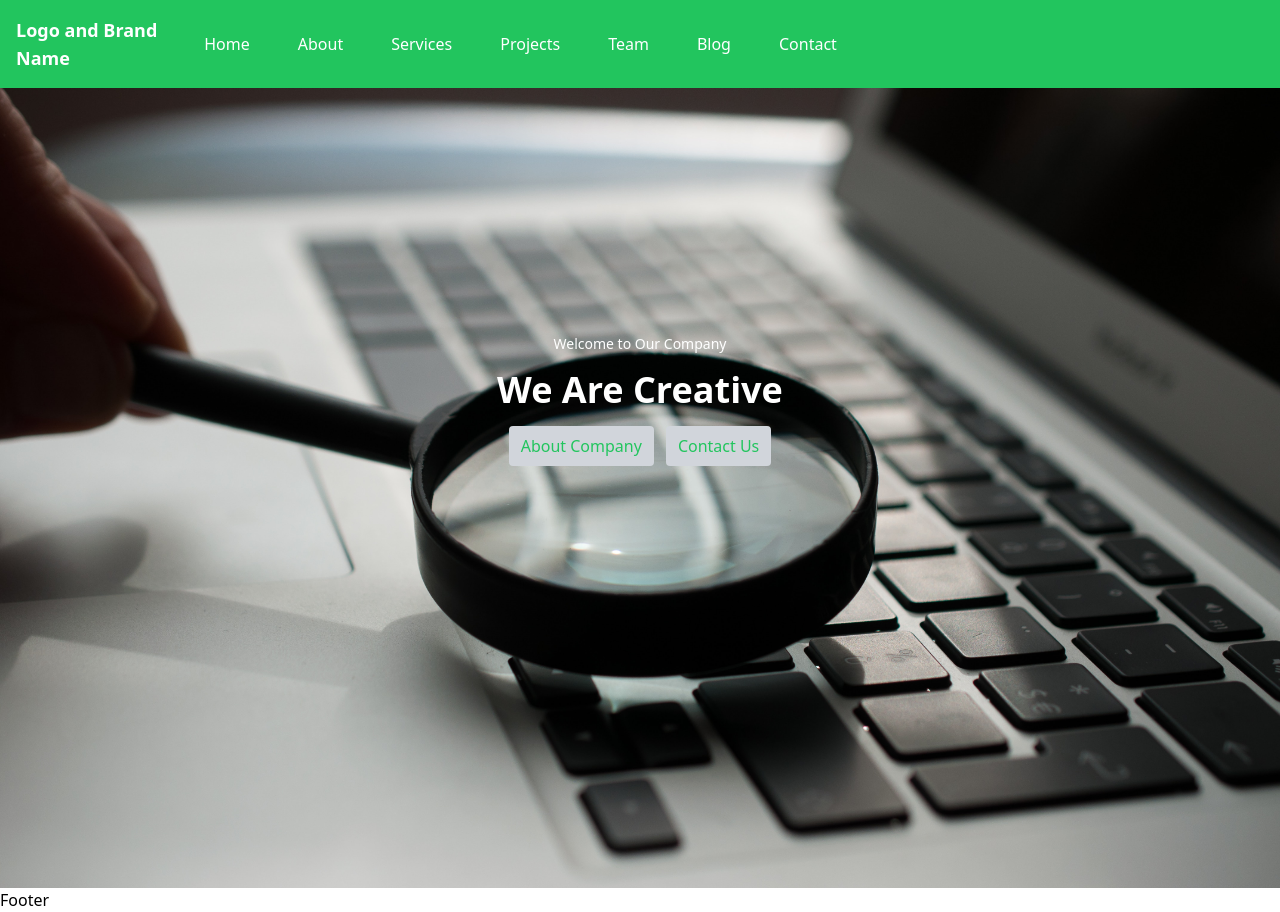
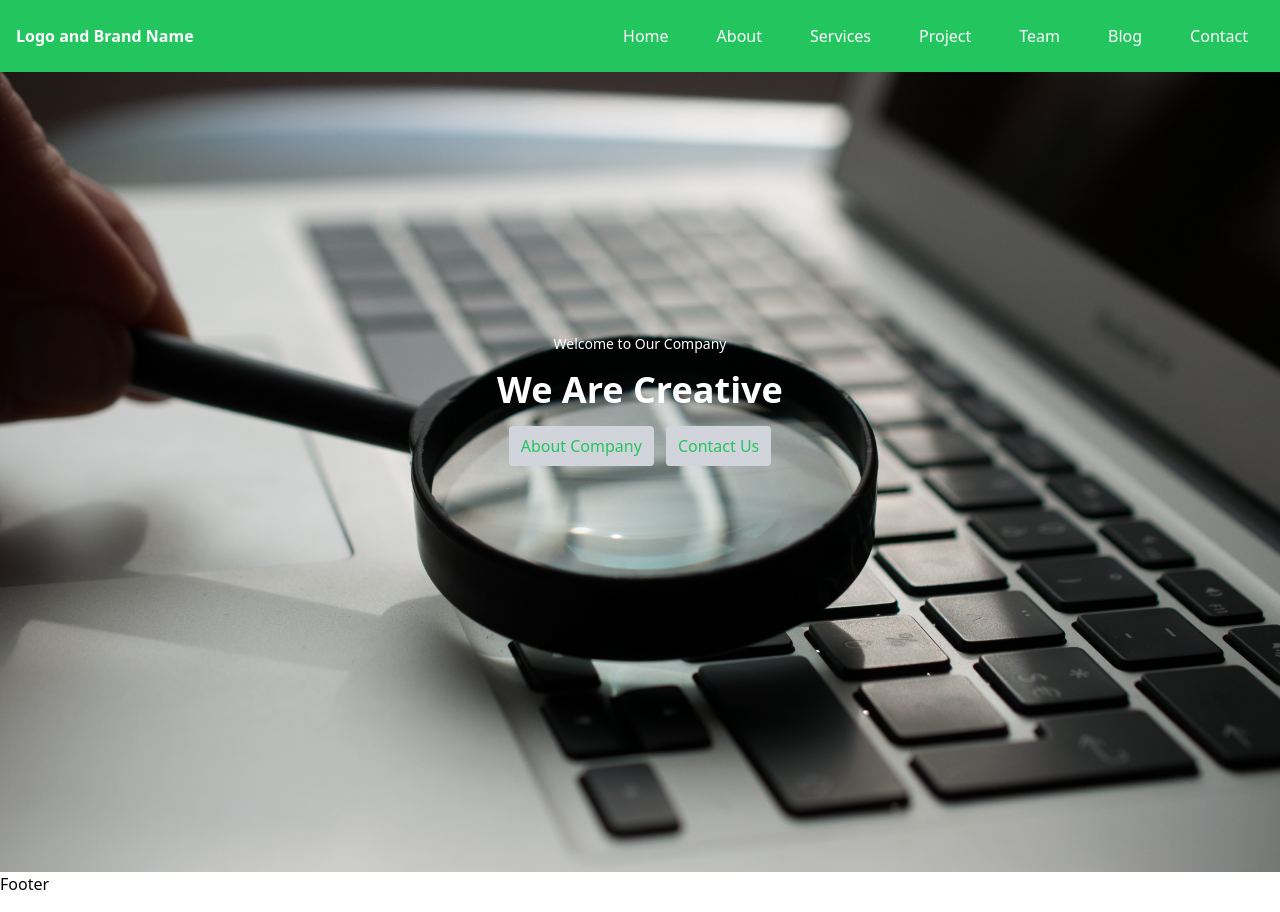
Before and after one commit to WebHav0cx/timo_verify_hub, a React (Vite) app: page / in a window 1280 px wide. Built offline with nearby package versions, Linux system fonts and the light colour scheme.

Commit message:
mobile view navbar

```diff
--- a/src/components/Navbar.jsx
+++ b/src/components/Navbar.jsx
@@ -3,79 +3,73 @@ import { Link } from "react-router-dom";
 import { Icon } from "@iconify/react";
 
 function Navbar() {
-  const [isOpen, setIsOpen] = useState(false);
+  const [isMenuOpen, setIsMenuOpen] = useState(false);
 
   return (
     <header className="max-w-screen-2xl mx-auto px-4 py-4 bg-green-500">
       <nav className="flex justify-between items-center">
         {/* Logo and Brand Name */}
-        <div className="text-white text-lg font-bold">Logo and Brand Name</div>
+        <div className="text-white font-bold">Logo and Brand Name</div>
 
-        {/* Hamburger Menu Button */}
+        {/* Hamburger Icon */}
         <button
-          className="text-white lg:hidden"
-          onClick={() => setIsOpen(!isOpen)}
+          className="text-white text-2xl md:hidden"
+          onClick={() => setIsMenuOpen(!isMenuOpen)} // Toggle the state
           aria-label="Toggle Menu"
         >
           <Icon icon="mingcute:menu-fill" width="24" height="24" />
         </button>
 
-        {/* Navbar Links */}
+        {/* Navbar List Items */}
         <ul
           className={`${
-            isOpen ? "block" : "hidden"
-          } absolute left-0 top-16 bg-green-500 w-full lg:static lg:flex lg:gap-4 lg:bg-transparent transition-all duration-300 ease-in-out`}
+            isMenuOpen ? "block" : "hidden"
+          } md:flex md:gap-4 md:items-center absolute md:static bg-green-500 w-full md:w-auto left-0 top-16 md:top-0 py-4 md:py-0 z-10`}
         >
-          <li className="border-b lg:border-none">
+          <li>
             <Link
               to="/"
-              className="block px-4 py-2 text-white hover:bg-white hover:text-black transition-colors"
-              onClick={() => setIsOpen(false)}
+              className="block px-4 py-2 text-white rounded hover:bg-white hover:text-black transition-colors"
             >
               Home
             </Link>
           </li>
-          <li className="border-b lg:border-none">
+          <li>
             <Link
               to="/about"
-              className="block px-4 py-2 text-white hover:bg-white hover:text-black transition-colors"
-              onClick={() => setIsOpen(false)}
+              className="block px-4 py-2 text-white rounded hover:bg-white hover:text-black transition-colors"
             >
               About
             </Link>
           </li>
-          <li className="border-b lg:border-none">
+          <li>
             <Link
               to="/services"
-              className="block px-4 py-2 text-white hover:bg-white hover:text-black transition-colors"
-              onClick={() => setIsOpen(false)}
+              className="block px-4 py-2 text-white rounded hover:bg-white hover:text-black transition-colors"
             >
               Services
             </Link>
           </li>
-          <li className="border-b lg:border-none">
+          <li>
             <Link
-              to="/projects"
-              className="block px-4 py-2 text-white hover:bg-white hover:text-black transition-colors"
-              onClick={() => setIsOpen(false)}
+              to="/project"
+              className="block px-4 py-2 text-white rounded hover:bg-white hover:text-black transition-colors"
             >
-              Projects
+              Project
             </Link>
           </li>
-          <li className="border-b lg:border-none">
+          <li>
             <Link
               to="/team"
-              className="block px-4 py-2 text-white hover:bg-white hover:text-black transition-colors"
-              onClick={() => setIsOpen(false)}
+              className="block px-4 py-2 text-white rounded hover:bg-white hover:text-black transition-colors"
             >
               Team
             </Link>
           </li>
-          <li className="border-b lg:border-none">
+          <li>
             <Link
               to="/blog"
-              className="block px-4 py-2 text-white hover:bg-white hover:text-black transition-colors"
-              onClick={() => setIsOpen(false)}
+              className="block px-4 py-2 text-white rounded hover:bg-white hover:text-black transition-colors"
             >
               Blog
             </Link>
@@ -83,8 +77,7 @@ function Navbar() {
           <li>
             <Link
               to="/contact"
-              className="block px-4 py-2 text-white hover:bg-white hover:text-black transition-colors"
-              onClick={() => setIsOpen(false)}
+              className="block px-4 py-2 text-white rounded hover:bg-white hover:text-black transition-colors"
             >
               Contact
             </Link>
```
